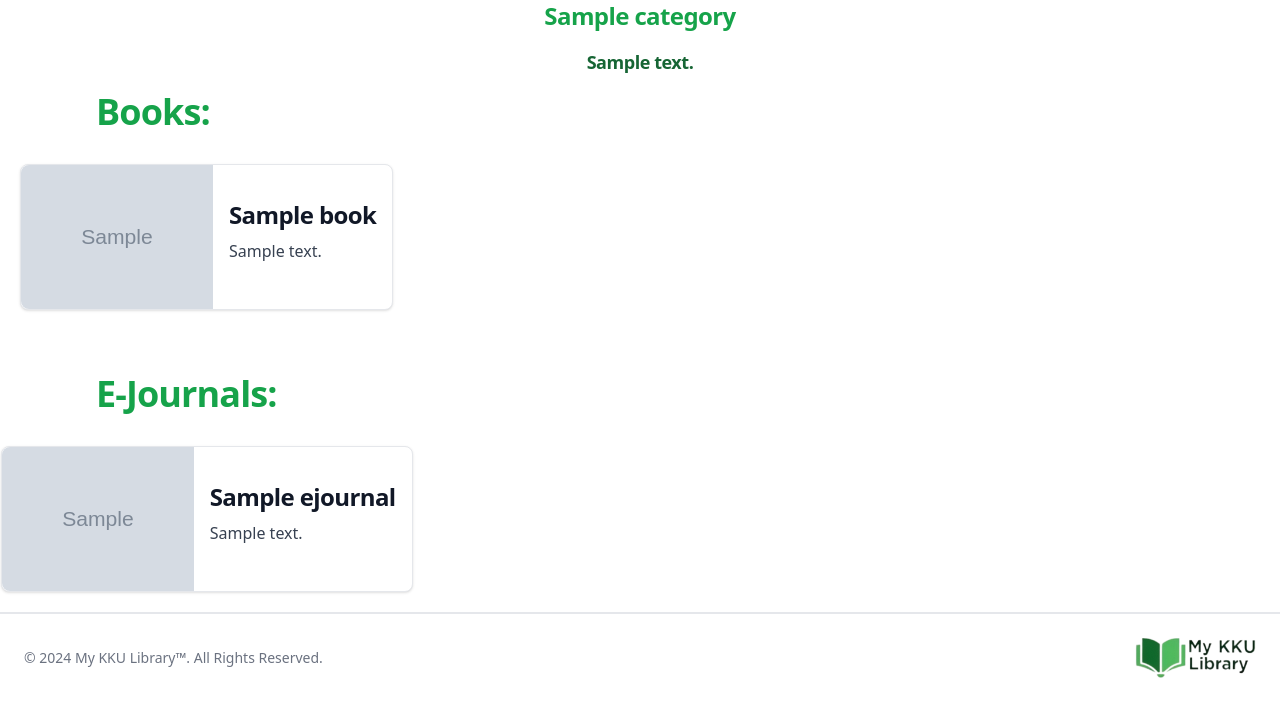
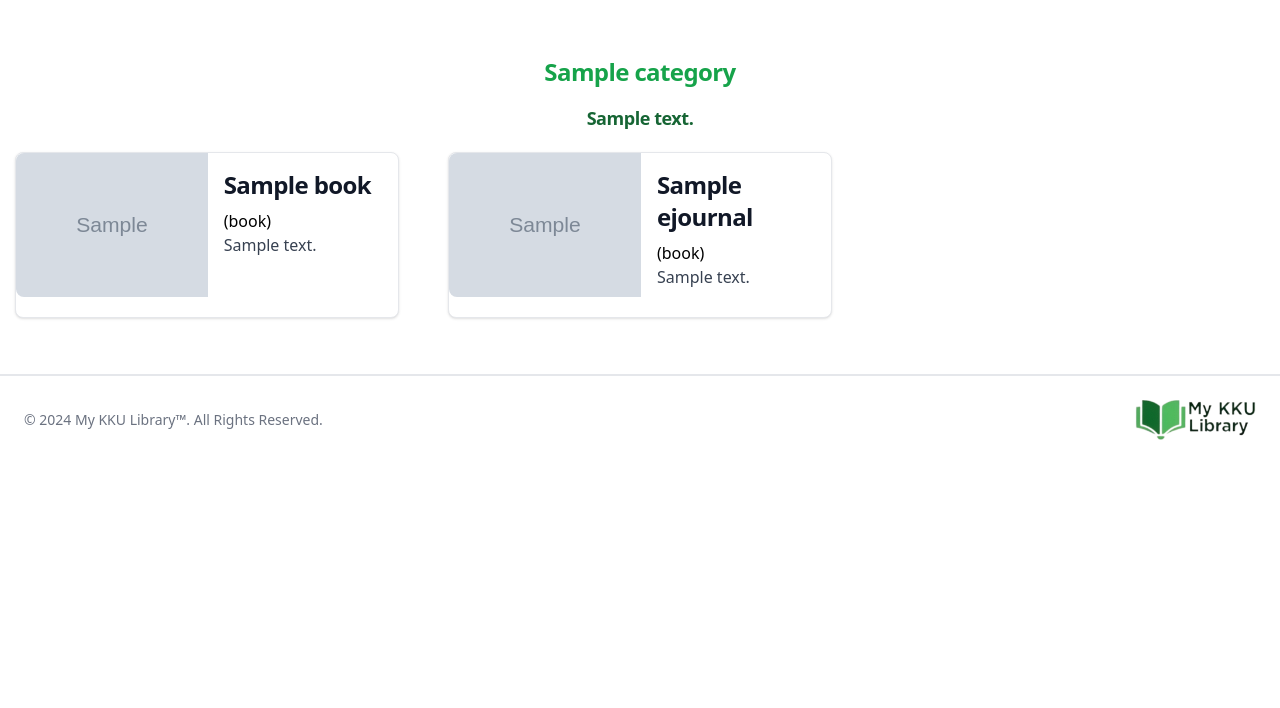
Before and after one commit to Abubakr-Alsheikh/my-kuu-library, a Django app: page /categories/1/ in a window 1280 px wide. Shown: the part 92-800 px from the top of the page. Run offline with Django 5.2, Linux system fonts and the light colour scheme; a user stored in the database is signed in; tables that the repository leaves empty hold one stand-in row (values such as "Sample post"); grey boxes marked "Sample" are stand-in pictures; some libraries are stand-ins or nearby versions.

Commit message:
Combing books and ejournal

```diff
--- a/core/views.py
+++ b/core/views.py
@@ -10,14 +10,16 @@ from django.contrib import messages
 @login_required
 def home(request):
     categories = Category.objects.all()
-    featured_books = Book.objects.all()[:3]
-    featured_ejournal = EJournal.objects.order_by('-date_published')[:3]
+
+    # Combine Book and EJournal queries
+    featured_resources = list(Book.objects.all()[:3]) + list(EJournal.objects.all()[:3])
+    featured_resources.sort(key=lambda x: x.date_published, reverse=True) #Sort by date published
+
     return render(request, 'home/home.html', {
         'categories': categories,
-        'featured_books': featured_books,
-        'featured_ejournal': featured_ejournal,
-        # 'recent_reports': recent_reports,
+        'featured_resources': featured_resources,
     })
+
 
 @login_required
 def search(request):
@@ -44,12 +46,14 @@ def search(request):
 @login_required
 def category_detail(request, pk):
     category = get_object_or_404(Category, pk=pk)
-    books = category.books.all()  # Get all books in this category
-    e_journals = category.e_journals.all() # Get all e-journals in this category
+
+    # Combine Book and EJournal queries for the category
+    resources = list(category.books.all()) + list(category.e_journals.all())
+    resources.sort(key=lambda x: x.date_published, reverse=True)
+
     return render(request, 'home/category_detail.html', {
         'category': category,
-        'books': books,
-        'e_journals': e_journals,
+        'resources': resources,
     })
 
 @login_required
--- a/static/src/output.css
+++ b/static/src/output.css
@@ -1184,6 +1184,11 @@ input:checked + .toggle-bg {
   margin-bottom: 2.5rem;
 }
 
+.my-14 {
+  margin-top: 3.5rem;
+  margin-bottom: 3.5rem;
+}
+
 .mb-1 {
   margin-bottom: 0.25rem;
 }
@@ -1384,10 +1389,24 @@ input:checked + .toggle-bg {
   width: 20rem;
 }
 
+.w-fit {
+  width: -moz-fit-content;
+  width: fit-content;
+}
+
 .min-w-96 {
   min-width: 24rem;
 }
 
+.min-w-fit {
+  min-width: -moz-fit-content;
+  min-width: fit-content;
+}
+
+.min-w-full {
+  min-width: 100%;
+}
+
 .max-w-md {
   max-width: 28rem;
 }
@@ -1402,6 +1421,15 @@ input:checked + .toggle-bg {
 
 .max-w-sm {
   max-width: 24rem;
+}
+
+.max-w-fit {
+  max-width: -moz-fit-content;
+  max-width: fit-content;
+}
+
+.max-w-lg {
+  max-width: 32rem;
 }
 
 .flex-1 {
--- a/templates/home/category_detail.html
+++ b/templates/home/category_detail.html
@@ -1,34 +1,20 @@
 {% extends "_base.html" %} {% load static %} {% block content %} {% include "include/header.html" %}
+
+<section class="container mx-auto my-14 px-5 text-center sm:px-0">
   <h1 class="mb-4 text-center text-3xl font-extrabold leading-none tracking-tight text-primary-600 md:text-2xl">{{ category.name }}</h1>
   <h2 class="mb-4 text-center text-3xl font-extrabold leading-none tracking-tight text-primary-800 md:text-lg">{{category.description}}</h2>
 
-<h1 class="mb-8 ml-24 text-3xl font-extrabold leading-none tracking-tight text-primary-600 md:text-4xl">Books:</h1>
   <div class="mt-5 grid grid-cols-1 justify-items-center gap-5 text-left lg:grid-cols-2 xl:grid-cols-3">
-    {% for book in books %}
-    <a href="{{ book.get_absolute_url }}" class="dark:border-gray-700 dark:bg-gray-800 dark:hover:bg-gray-700 flex flex-col items-center rounded-lg border border-gray-200 bg-white shadow hover:bg-gray-100 md:max-w-xl md:flex-row">
-        <img class="h-96 w-full rounded-t-lg object-cover md:h-auto md:w-48 md:rounded-none md:rounded-s-lg" src="{{ book.image.url }}" alt="{{ book.title }}">
+    {% for resource in resources %}
+    <a href="{{ resource.get_absolute_url }}" class="dark:border-gray-700 dark:bg-gray-800 dark:hover:bg-gray-700 flex min-w-96 max-w-96 flex-col items-start rounded-lg border border-gray-200 bg-white shadow hover:bg-gray-100 md:flex-row">
+      <img class="h-96 w-full rounded-t-lg object-cover md:h-auto md:w-48 md:rounded-none md:rounded-s-lg" src="{{ resource.image.url }}" alt="{{ resource.title }}" />
       <div class="flex flex-col justify-between p-4 leading-normal">
-            <h5 class="dark:text-white mb-2 text-2xl font-bold tracking-tight text-gray-900">
-                {{ book.title }}
-            </h5>
-            <p class="dark:text-gray-400 mb-3 font-normal text-gray-700">{{ book.description }}</p>
+        <h5 class="dark:text-white mb-2 text-2xl font-bold tracking-tight text-gray-900">{{ resource.title|truncatechars:20 }}</h5>
+        ({{ resource.resource_type }})
+        <p class="dark:text-gray-400 mb-3 font-normal text-gray-700">{{ resource.description|truncatechars:100 }}</p>
       </div>
     </a>
     {% endfor %}
   </div>
-
-<h1 class="mb-8 ml-24 mt-16 text-3xl font-extrabold leading-none tracking-tight text-primary-600 md:text-4xl">E-Journals:</h1>
-<div class="mb-5 mt-5 grid grid-cols-1 justify-items-center gap-5 text-left lg:grid-cols-2 xl:grid-cols-3">
-    {% for e_journal in e_journals %}
-    <a href="{{ e_journal.get_absolute_url }}" class="dark:border-gray-700 dark:bg-gray-800 dark:hover:bg-gray-700 flex flex-col items-center rounded-lg border border-gray-200 bg-white shadow hover:bg-gray-100 md:max-w-xl md:flex-row">
-        <img class="h-96 w-full rounded-t-lg object-cover md:h-auto md:w-48 md:rounded-none md:rounded-s-lg" src="{{ e_journal.image.url }}" alt="{{ e_journal.title }}">
-        <div class="flex flex-col justify-between p-4 leading-normal">
-            <h5 class="dark:text-white mb-2 text-2xl font-bold tracking-tight text-gray-900">
-                {{ e_journal.title }}
-            </h5>
-            <p class="dark:text-gray-400 mb-3 font-normal text-gray-700">{{ e_journal.description }}</p>
-        </div>
-    </a>
-    {% endfor %}
-</div>
+</section>
 {% include "include/footer.html" %} {% endblock content %}
--- a/templates/home/resources.html
+++ b/templates/home/resources.html
@@ -1,5 +1,5 @@
 {% extends "_base.html" %} {% load static %} {% block content %} {% include "include/header.html" %}
-<section class="container mx-auto mt-16 px-5 text-center sm:px-0">
+<section class="container mx-auto my-14 px-5 text-center sm:px-0">
     <h1 class="mb-16 text-3xl font-extrabold leading-none tracking-tight text-primary-600 md:text-4xl">All Resources</h1>
     <div class="mt-5 grid grid-cols-1 justify-items-center gap-5 text-left lg:grid-cols-2 xl:grid-cols-3">
       {% for resource in combined_resources %}
@@ -17,6 +17,5 @@
       </a>
       {% endfor %}
     </div>
-    <button type="button" class="dark:bg-primary-600 dark:hover:bg-primary-700 dark:focus:ring-primary-800 my-7 rounded-lg bg-primary-700 px-5 py-2.5 text-sm font-medium text-white hover:bg-primary-800 focus:outline-none focus:ring-4 focus:ring-primary-300">Show more</button>
   </section>
 {% include "include/footer.html" %} {% endblock content %}
```
Also changed, not shown: templates/home/home.html (+7 -21 lines). Lines whose indentation alone changed are shown as unchanged.
